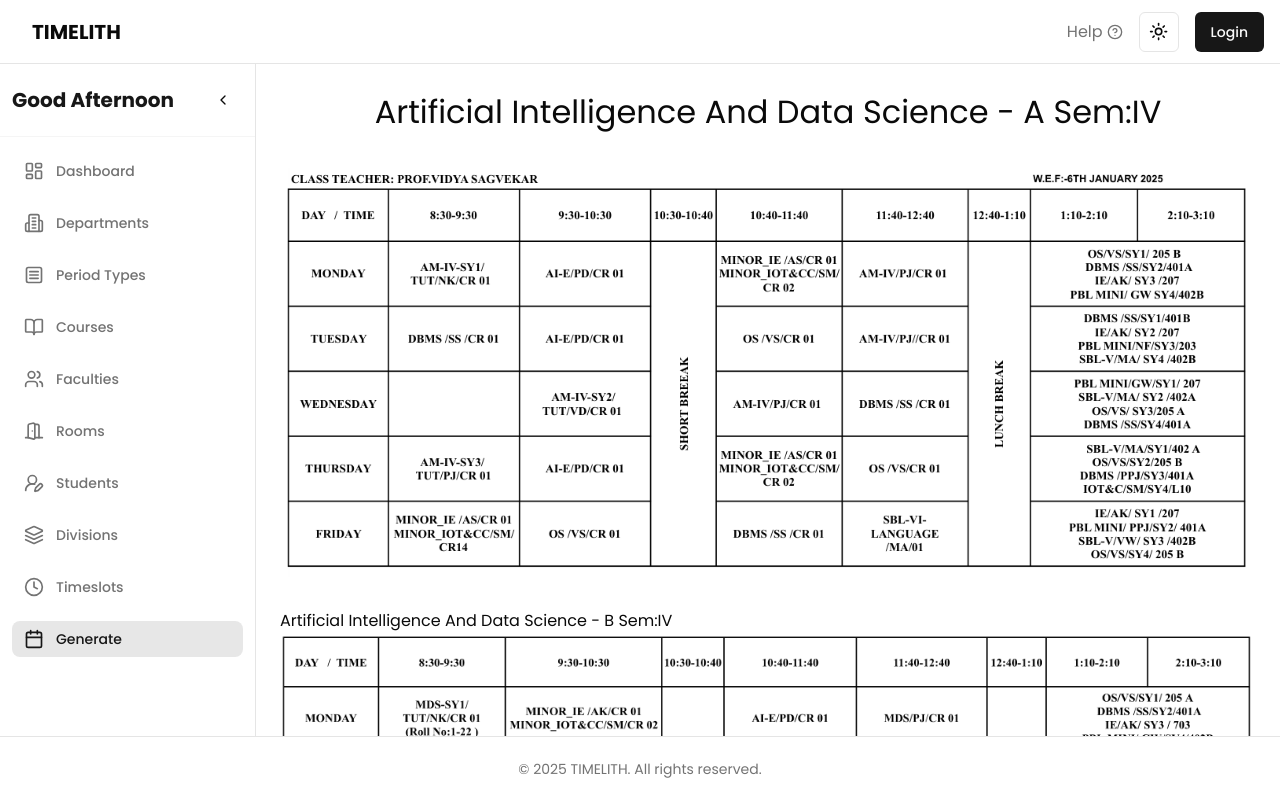
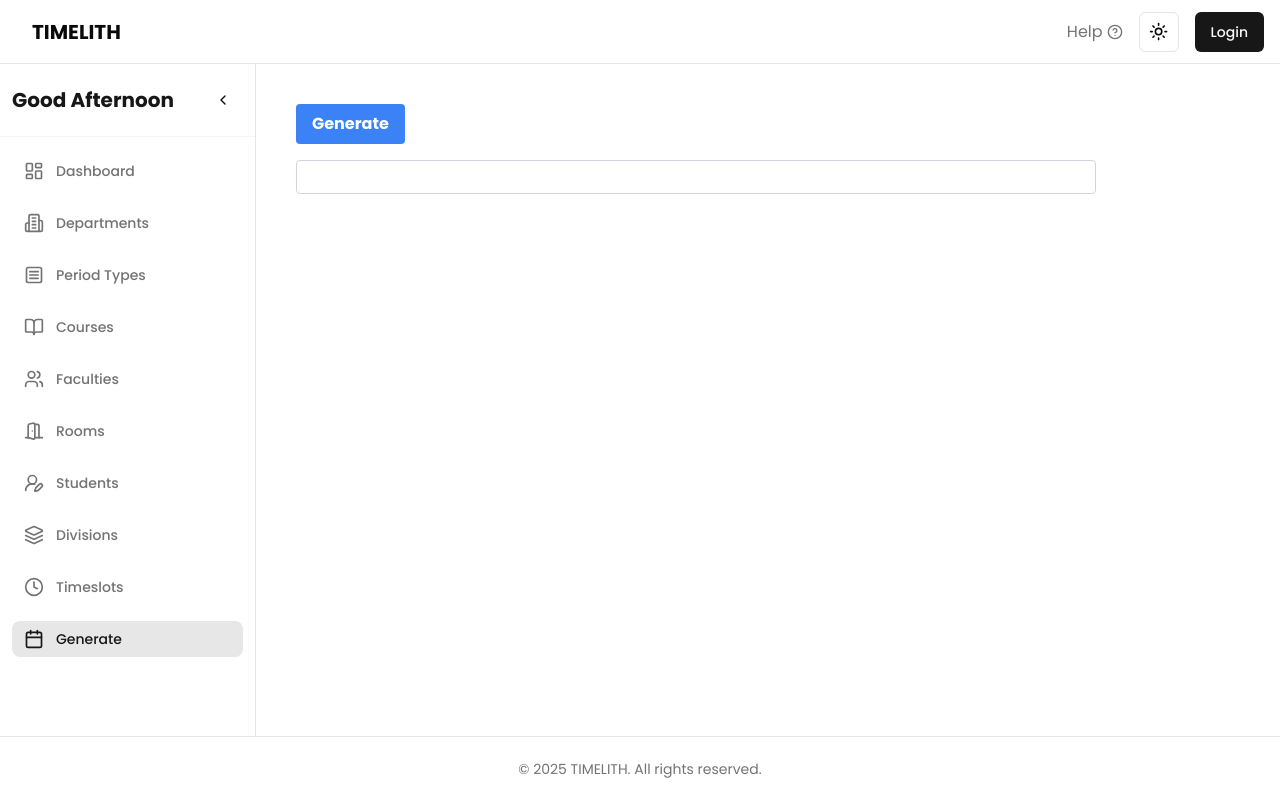
Before and after one commit to 404reese/timelith-v2-fe, a Next.js app: page /generate in a window 1280 px wide. Shown: the top 798 px of the page. Built offline with nearby package versions, Linux system fonts and the light colour scheme.

Commit message:
8080 get for solver

```diff
--- a/app/(routes)/generate/page.tsx
+++ b/app/(routes)/generate/page.tsx
@@ -1,18 +1,35 @@
-import React from 'react'
+'use client';
+import React, { useState } from 'react';
 
-const generate = () => {
+const Generate = () => {
+  const [response, setResponse] = useState<string>('');
+
+  const handleGenerate = async () => {
+    try {
+      const res = await fetch('http://localhost:8080/timetable');
+      const data = await res.text();
+      setResponse(data);
+    } catch (error) {
+      console.error('Error fetching data:', error);
+      setResponse('Error fetching data');
+    }
+  };
+
   return (
-    <div>
-      <h1 style={{textAlign: 'center', fontSize: '2em', marginBottom: '1em'}}>
-      Artificial Intelligence And Data Science - A  Sem:IV
-      </h1>
-      <img src="/image.png" alt="image" />
-      <h1 style={{textAlign: 'center', fontSize: '2em', marginBottom: '1em'}}>
-      </h1>Artificial Intelligence And Data Science - B Sem:IV
-      <img src="/image2.png" alt="image" />
+    <div className="p-4">
+      <button
+        onClick={handleGenerate}
+        className="bg-blue-500 hover:bg-blue-700 text-white font-bold py-2 px-4 rounded mb-4"
+      >
+        Generate
+      </button>
+      <div
+        className="w-[800px] max-h-[600px] overflow-y-auto border border-gray-300 rounded p-4 bg-white"
+      >
+        <pre className="whitespace-pre-wrap break-words">{response}</pre>
+      </div>
+    </div>
+  );
+};
 
-    </div>
-  )
-}
-
-export default generate
+export default Generate;
```
